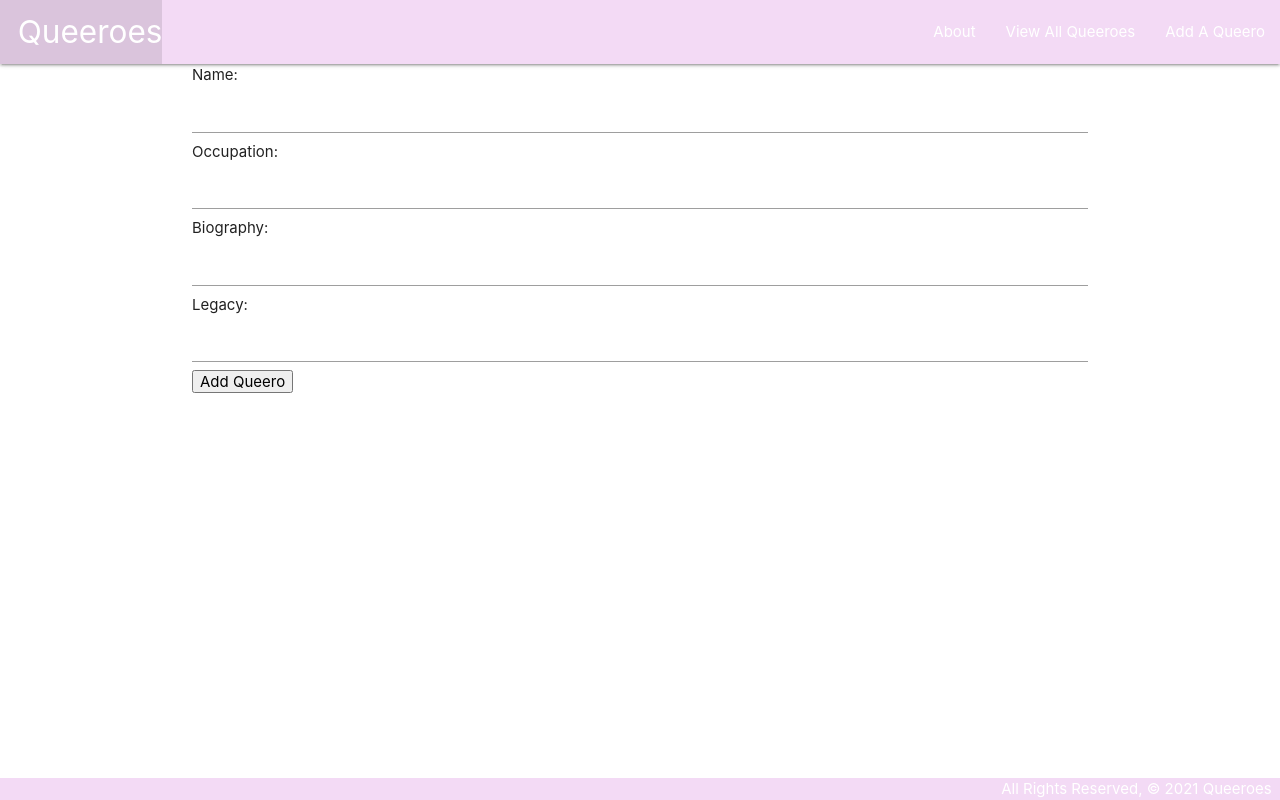
After one commit to nicole-code/queeroes, a Django app: page /queeroes/new in a window 1280 px wide. The commit adds this page. Run offline with Django 3.2, Linux system fonts and the light colour scheme.

Commit message:
implement CRUD functionality Django

```diff
--- a/main_app/static/css/style.css
+++ b/main_app/static/css/style.css
@@ -4,12 +4,42 @@ body {
     flex-direction: column;
   }
 
-  main {
+#homebody {
+  align-items: center;
+  background-image: url('../images/loe.png');
+  background-position: center;
+  background-repeat: no-repeat;
+  background-size: cover;
+  height: 100vh;
+
+}
+
+main {
     flex: 1 0 auto;
-  }
+}
 
-  .nav-wrapper, .left, .right, .page-footer {
+.nav-wrapper, .left, .right, .page-footer {
     background-color: #F3DAF5;
     padding-top: 0;
     text-align: right;
-  }
+}
+
+
+
+.homebutton {
+  padding: 4px 12px 4px 12px;
+  font-family: Arial, Helvetica, sans-serif;
+  text-align: center;
+  color: grey;
+  text-decoration: none;
+  max-width: 13rem;
+  background-color: white;
+  border-top: 1px solid #CCCCCC;
+  border-right: 1px solid #333333;
+  border-bottom: 1px solid #333333;
+  border-left: 1px solid #CCCCCC;
+}
+
+.homebutton:hover {
+  background-color: #F5E2F6;
+}
--- a/main_app/templates/base.html
+++ b/main_app/templates/base.html
@@ -19,6 +19,7 @@
         <ul class="right">
           <li><a href="/about">About</a></li>
           <li><a href="/index">View All Queeroes</a></li>
+          <li><a href="/queeroes/new">Add A Queero</a></li>
         </ul>
       </div>
     </nav>
--- /dev/null
+++ b/main_app/templates/new.html
@@ -0,0 +1,26 @@
+<!DOCTYPE html>
+<html lang="en">
+<head>
+  <meta charset="UTF-8">
+  <meta name="viewport" content="width=device-width, initial-scale=1.0">
+  <meta http-equiv="X-UA-Compatible" content="ie=edge">
+  <title>Add A New Queero</title>
+</head>
+<body>
+{% extends 'base.html' %}
+{% block content %}
+    <form method="POST" action="/queeroes_submit/">
+        {% csrf_token %}
+        Name: <input name="name">
+        Occupation: <input name="occupation">
+        Biography: <input name="biography">
+        Legacy: <input name="legacy">
+        <button type="submit">Add Queero</button>
+    </form>
+
+
+
+
+{% endblock %}
+</body>
+</html>
--- a/main_app/templates/queeroes.html
+++ b/main_app/templates/queeroes.html
@@ -19,9 +19,11 @@
         <p>Biography: {{ queeroes.biography }}</p>
         <p>Legacy: {{ queeroes.legacy }}</p>
       </div>
+    </a>
+    <a href="/queeroes/{{queeroes.id}}/delete/">Delete This Queero</a>
+    <a href="/queeroes/{{queeroes.id}}/edit/">Edit This Queero</a>
+  </div>
 
-    </a>
-  </div>
   {% endblock %}
 </body>
 </html>
--- a/main_app/urls.py
+++ b/main_app/urls.py
@@ -6,5 +6,9 @@ urlpatterns = [
     path('about/', views.about, name='about'),
     path('index/', views.queero_index, name='index'),
     path('queeroes/<int:queero_id>/', views.queero_detail, name='detail'),
-
+    path('queeroes/new', views.queero_new, name='newqueero'),
+    path('queeroes_submit/', views.queero_create, name='createqueero'),
+    path('queeroes/<int:queero_id>/delete/', views.queero_delete, name='deletequeero'),
+    path('queeroes/<int:queero_id>/edit/', views.queero_edit, name='editqueero'),
+    path('queeroes/<int:queero_id>/submit_update_form/', views.queero_update, name='updatequeero'),
 ]
--- a/main_app/views.py
+++ b/main_app/views.py
@@ -1,4 +1,4 @@
-from django.shortcuts import render
+from django.shortcuts import render, redirect
 
 # Add the following import
 from django.http import HttpResponse
@@ -6,7 +6,7 @@ from .models import Queero
 
 # Define the home view
 def home(request):
-    return HttpResponse('<h1>Thats So Gay</h1>')
+    return render(request, 'home.html')
 
 def about(request):
     return render(request, 'about.html')
@@ -18,3 +18,33 @@ def queero_index(request):
 def queero_detail(request, queero_id):
     queero = Queero.objects.get(id=queero_id)
     return render(request, 'queeroes.html', {'queeroes' : queero})
+
+def queero_new(request):
+    return render(request, 'new.html')
+
+def queero_create(request):
+    queero = Queero.objects.create(
+        name=request.POST['name'],
+        occupation=request.POST['occupation'],
+        biography=request.POST['biography'],
+        legacy=request.POST['legacy'],
+    )
+    return redirect(f'/queeroes/{queero.id}')
+
+def queero_delete(request, queero_id):
+    queero = Queero.objects.get(id=queero_id)
+    queero.delete()
+    return redirect('/index')
+
+def queero_edit(request, queero_id):
+    queero = Queero.objects.get(id=queero_id)
+    return render(request, 'edit.html', {'queeroes' : queero})
+
+def queero_update(request, queero_id):
+    queero = Queero.objects.get(id=queero_id)
+    queero.name = request.POST['name']
+    queero.occupation = request.POST['occupation']
+    queero.biography = request.POST['biography']
+    queero.legacy= request.POST['legacy']
+    queero.save()
+    return redirect(f'/queeroes/{queero.id}')
```
Also changed, not shown: main_app/templates/edit.html (added, +12 -0 lines), main_app/templates/home.html (added, +13 -0 lines), main_app/static/images/billow.jpg (deleted), main_app/static/images/loe.png (added), 3 other files.
